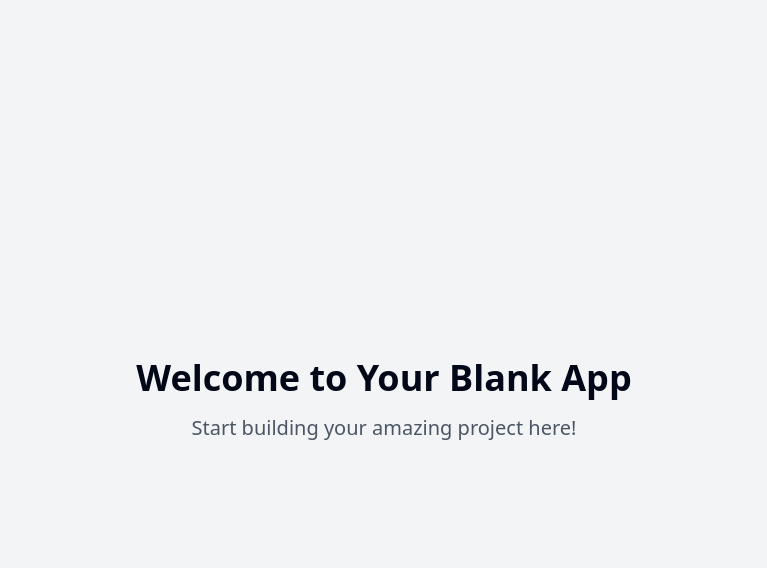
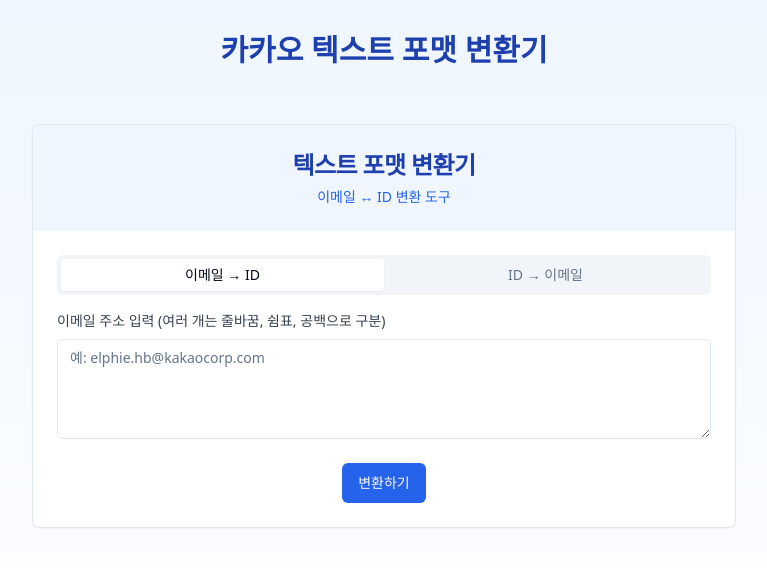
Before and after one commit to elphie-hb/email-ninja-transformator-kit, a React (Vite) app: page / in a window 1280 px wide. Shown: the top 568 px of the page, without its empty margins (256-1023 px from the left). Built offline with nearby package versions, Linux system fonts and the light colour scheme.

Commit message:
feat: Implement text format converter
Implement a text format converter that transforms email addresses into specified formats.

```diff
--- /dev/null
+++ b/src/components/EmailConverter.tsx
@@ -0,0 +1,229 @@
+
+import React, { useState, useRef } from "react";
+import { Button } from "@/components/ui/button";
+import { Textarea } from "@/components/ui/textarea";
+import { Tabs, TabsContent, TabsList, TabsTrigger } from "@/components/ui/tabs";
+import { Card, CardContent, CardDescription, CardFooter, CardHeader, CardTitle } from "@/components/ui/card";
+import { Copy, CopyCheck } from "lucide-react";
+import { useToast } from "@/hooks/use-toast";
+
+type ConversionType = "emailToId" | "idToEmail";
+
+const EmailConverter = () => {
+  const [input, setInput] = useState<string>("");
+  const [output, setOutput] = useState<{ id: string; atId: string; email?: string }[]>([]);
+  const [conversionType, setConversionType] = useState<ConversionType>("emailToId");
+  const [copied, setCopied] = useState<{ id: boolean; atId: boolean; email: boolean }>({
+    id: false,
+    atId: false,
+    email: false,
+  });
+  const idOutputRef = useRef<HTMLTextAreaElement>(null);
+  const atIdOutputRef = useRef<HTMLTextAreaElement>(null);
+  const emailOutputRef = useRef<HTMLTextAreaElement>(null);
+  const { toast } = useToast();
+
+  const handleConversion = () => {
+    if (!input.trim()) {
+      return;
+    }
+
+    // 줄바꿈, 쉼표, 세미콜론, 공백으로 구분된 여러 항목 처리
+    const items = input.split(/[\n,;\s]+/).filter(Boolean);
+    const results = items.map((item) => {
+      if (conversionType === "emailToId") {
+        // 이메일 형식인지 확인
+        if (item.includes("@")) {
+          const [id] = item.split("@");
+          return { id, atId: `@${id}`, email: item };
+        } else {
+          // 이미 ID 형식이라면 그대로 사용
+          return { id: item, atId: `@${item}`, email: `${item}@kakaocorp.com` };
+        }
+      } else {
+        // ID를 이메일로 변환
+        const id = item.startsWith("@") ? item.substring(1) : item;
+        return { id, atId: id.startsWith("@") ? id : `@${id}`, email: `${id}@kakaocorp.com` };
+      }
+    });
+
+    setOutput(results);
+  };
+
+  const copyToClipboard = (type: "id" | "atId" | "email") => {
+    let ref;
+    let content = "";
+
+    switch (type) {
+      case "id":
+        ref = idOutputRef;
+        content = output.map((item) => item.id).join("\n");
+        break;
+      case "atId":
+        ref = atIdOutputRef;
+        content = output.map((item) => item.atId).join("\n");
+        break;
+      case "email":
+        ref = emailOutputRef;
+        content = output.map((item) => item.email).join("\n");
+        break;
+    }
+
+    if (ref?.current) {
+      navigator.clipboard.writeText(content).then(
+        () => {
+          setCopied({ ...copied, [type]: true });
+          toast({
+            description: "클립보드에 복사되었습니다.",
+            duration: 2000,
+          });
+
+          // 2초 후 복사 상태 초기화
+          setTimeout(() => {
+            setCopied((prev) => ({ ...prev, [type]: false }));
+          }, 2000);
+        },
+        () => {
+          toast({
+            description: "복사에 실패했습니다. 다시 시도해주세요.",
+            variant: "destructive",
+            duration: 2000,
+          });
+        }
+      );
+    }
+  };
+
+  return (
+    <div className="container max-w-3xl mx-auto py-6">
+      <Card>
+        <CardHeader className="bg-blue-50 rounded-t-lg">
+          <CardTitle className="text-2xl text-center text-blue-800">텍스트 포맷 변환기</CardTitle>
+          <CardDescription className="text-center text-blue-600">
+            이메일 ↔ ID 변환 도구
+          </CardDescription>
+        </CardHeader>
+
+        <CardContent className="pt-6">
+          <Tabs
+            defaultValue="emailToId"
+            onValueChange={(value) => setConversionType(value as ConversionType)}
+            className="w-full"
+          >
+            <TabsList className="grid grid-cols-2 mb-4">
+              <TabsTrigger value="emailToId">이메일 → ID</TabsTrigger>
+              <TabsTrigger value="idToEmail">ID → 이메일</TabsTrigger>
+            </TabsList>
+
+            <TabsContent value="emailToId" className="space-y-4">
+              <div>
+                <label htmlFor="emailInput" className="block text-sm font-medium mb-2 text-gray-700">
+                  이메일 주소 입력 (여러 개는 줄바꿈, 쉼표, 공백으로 구분)
+                </label>
+                <Textarea
+                  id="emailInput"
+                  placeholder="예: elphie.hb@kakaocorp.com"
+                  value={input}
+                  onChange={(e) => setInput(e.target.value)}
+                  className="min-h-[100px]"
+                />
+              </div>
+            </TabsContent>
+
+            <TabsContent value="idToEmail" className="space-y-4">
+              <div>
+                <label htmlFor="idInput" className="block text-sm font-medium mb-2 text-gray-700">
+                  ID 입력 (여러 개는 줄바꿈, 쉼표, 공백으로 구분)
+                </label>
+                <Textarea
+                  id="idInput"
+                  placeholder="예: elphie.hb 또는 @elphie.hb"
+                  value={input}
+                  onChange={(e) => setInput(e.target.value)}
+                  className="min-h-[100px]"
+                />
+              </div>
+            </TabsContent>
+          </Tabs>
+
+          <div className="flex justify-center mt-6">
+            <Button onClick={handleConversion} className="bg-blue-600 hover:bg-blue-700">
+              변환하기
+            </Button>
+          </div>
+        </CardContent>
+
+        {output.length > 0 && (
+          <CardFooter className="flex flex-col space-y-4 border-t pt-6">
+            <div className="w-full">
+              <div className="flex justify-between items-center mb-2">
+                <label className="text-sm font-medium text-gray-700">ID 형식</label>
+                <Button
+                  variant="ghost"
+                  size="sm"
+                  onClick={() => copyToClipboard("id")}
+                  className="h-8"
+                >
+                  {copied.id ? <CopyCheck className="h-4 w-4" /> : <Copy className="h-4 w-4" />}
+                  <span className="ml-2">{copied.id ? "복사됨" : "복사"}</span>
+                </Button>
+              </div>
+              <Textarea
+                readOnly
+                ref={idOutputRef}
+                value={output.map((item) => item.id).join("\n")}
+                className="min-h-[80px]"
+              />
+            </div>
+
+            <div className="w-full">
+              <div className="flex justify-between items-center mb-2">
+                <label className="text-sm font-medium text-gray-700">@ID 형식</label>
+                <Button
+                  variant="ghost"
+                  size="sm"
+                  onClick={() => copyToClipboard("atId")}
+                  className="h-8"
+                >
+                  {copied.atId ? <CopyCheck className="h-4 w-4" /> : <Copy className="h-4 w-4" />}
+                  <span className="ml-2">{copied.atId ? "복사됨" : "복사"}</span>
+                </Button>
+              </div>
+              <Textarea
+                readOnly
+                ref={atIdOutputRef}
+                value={output.map((item) => item.atId).join("\n")}
+                className="min-h-[80px]"
+              />
+            </div>
+
+            {conversionType === "idToEmail" && (
+              <div className="w-full">
+                <div className="flex justify-between items-center mb-2">
+                  <label className="text-sm font-medium text-gray-700">이메일 형식</label>
+                  <Button
+                    variant="ghost"
+                    size="sm"
+                    onClick={() => copyToClipboard("email")}
+                    className="h-8"
+                  >
+                    {copied.email ? <CopyCheck className="h-4 w-4" /> : <Copy className="h-4 w-4" />}
+                    <span className="ml-2">{copied.email ? "복사됨" : "복사"}</span>
+                  </Button>
+                </div>
+                <Textarea
+                  readOnly
+                  ref={emailOutputRef}
+                  value={output.map((item) => item.email).join("\n")}
+                  className="min-h-[80px]"
+                />
+              </div>
+            )}
+          </CardFooter>
+        )}
+      </Card>
+    </div>
+  );
+};
+
+export default EmailConverter;
--- a/src/pages/Index.tsx
+++ b/src/pages/Index.tsx
@@ -1,11 +1,14 @@
-// Update this page (the content is just a fallback if you fail to update the page)
+
+import EmailConverter from "@/components/EmailConverter";
 
 const Index = () => {
   return (
-    <div className="min-h-screen flex items-center justify-center bg-gray-100">
-      <div className="text-center">
-        <h1 className="text-4xl font-bold mb-4">Welcome to Your Blank App</h1>
-        <p className="text-xl text-gray-600">Start building your amazing project here!</p>
+    <div className="min-h-screen bg-gradient-to-b from-blue-50 to-white py-8">
+      <div className="container mx-auto px-4">
+        <h1 className="text-3xl font-bold text-center text-blue-800 mb-8">
+          카카오 텍스트 포맷 변환기
+        </h1>
+        <EmailConverter />
       </div>
     </div>
   );
```
